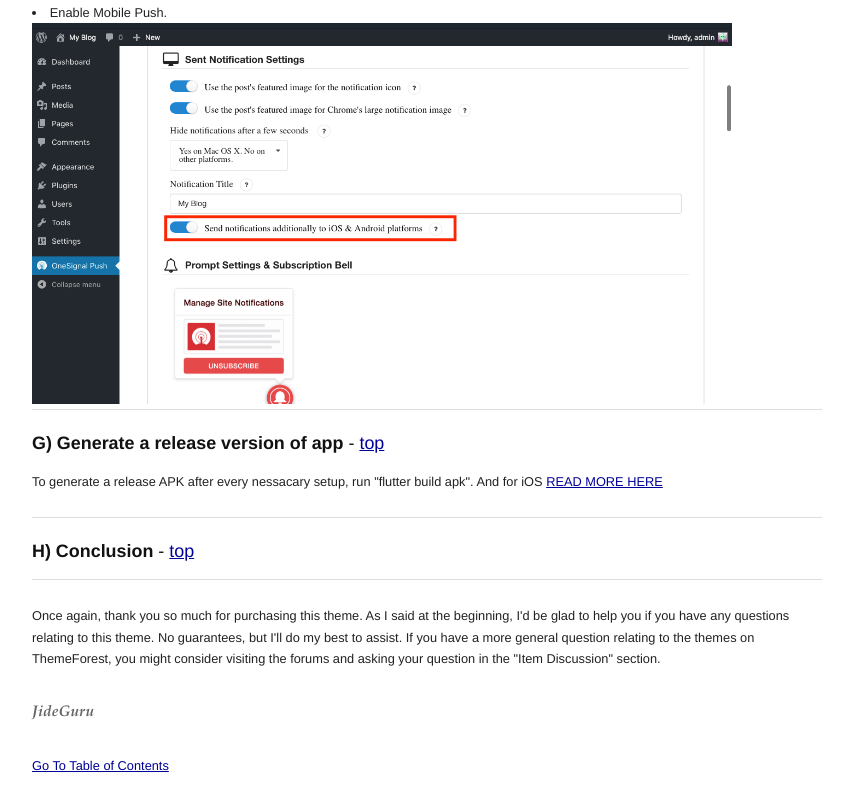
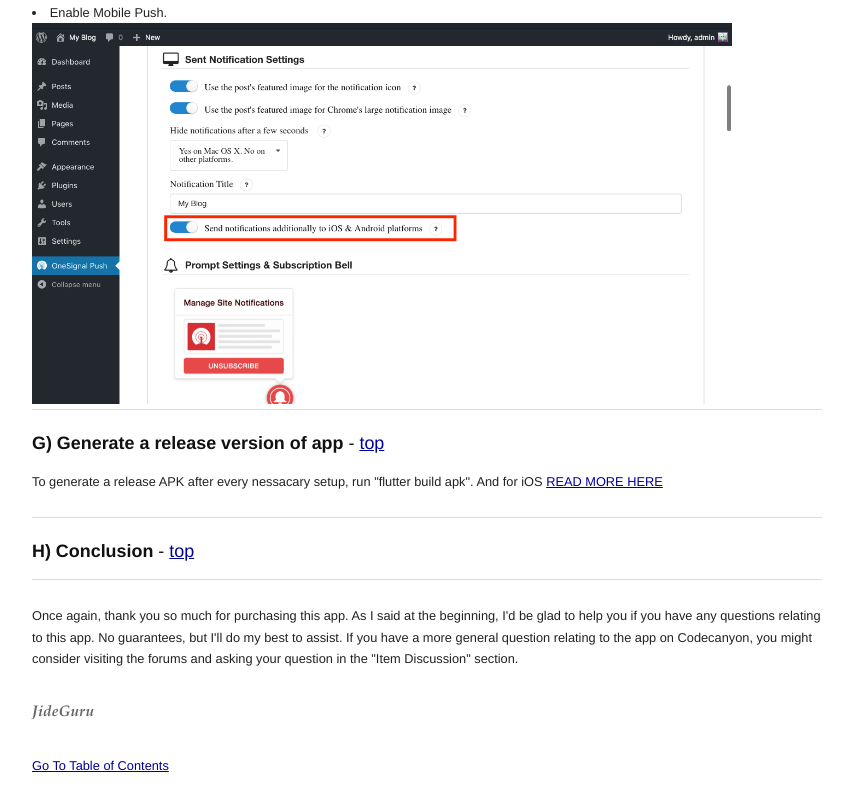
Before and after one commit to JideGuru/WPNews-Doc, a plain HTML site: page index.html in a window 1280 px wide. Shown: the part 11138-11948 px from the top of the page, without its empty margins (213-1064 px from the left). Drawn offline with Linux system fonts and the light colour scheme.

Commit message:
first commit

```diff
--- a/index.html
+++ b/index.html
@@ -238,7 +238,7 @@
 		<h3 id="conclusion"><strong>H) Conclusion</strong> - <a href="#toc">top</a></h3>
 		<hr>
 
-		<p>Once again, thank you so much for purchasing this theme. As I said at the beginning, I'd be glad to help you if you have any questions relating to this theme. No guarantees, but I'll do my best to assist. If you have a more general question relating to the themes on ThemeForest, you might consider visiting the forums and asking your question in the "Item Discussion" section.</p>
+		<p>Once again, thank you so much for purchasing this app. As I said at the beginning, I'd be glad to help you if you have any questions relating to this app. No guarantees, but I'll do my best to assist. If you have a more general question relating to the app on Codecanyon, you might consider visiting the forums and asking your question in the "Item Discussion" section.</p>
 
 		<p class="append-bottom alt large"><strong>JideGuru</strong></p>
 		<p><a href="#toc">Go To Table of Contents</a></p>
```
